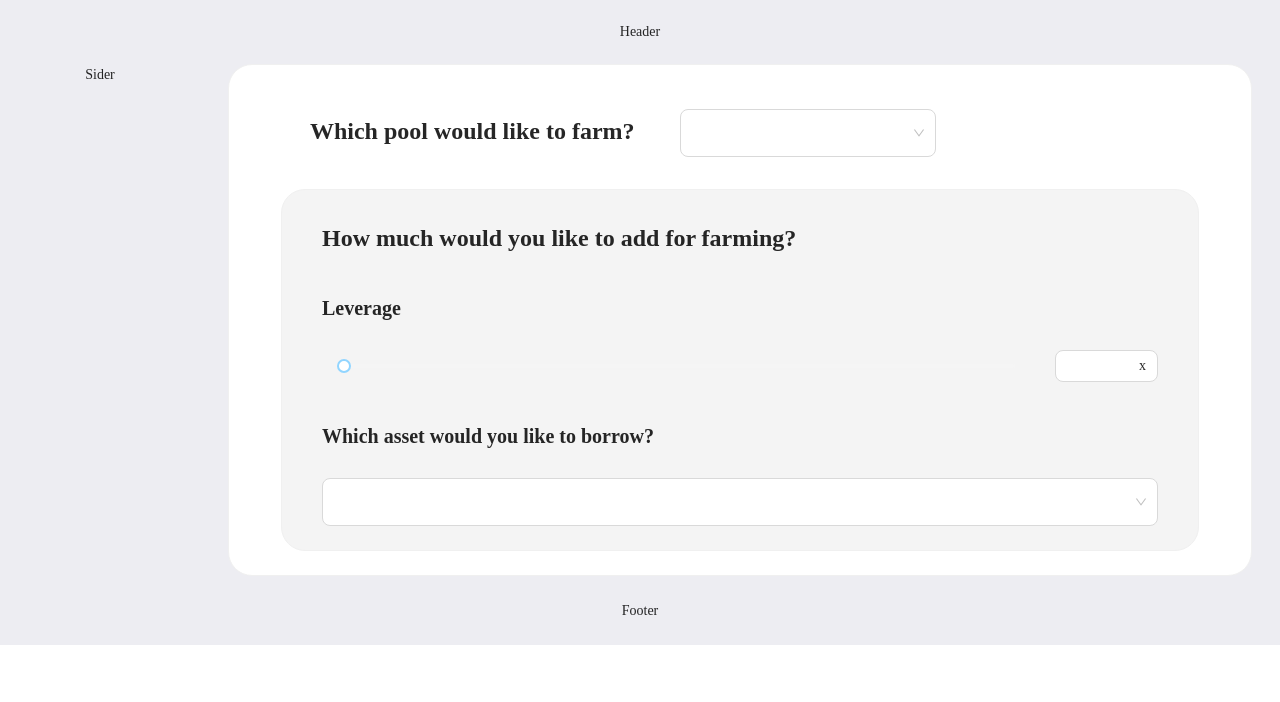
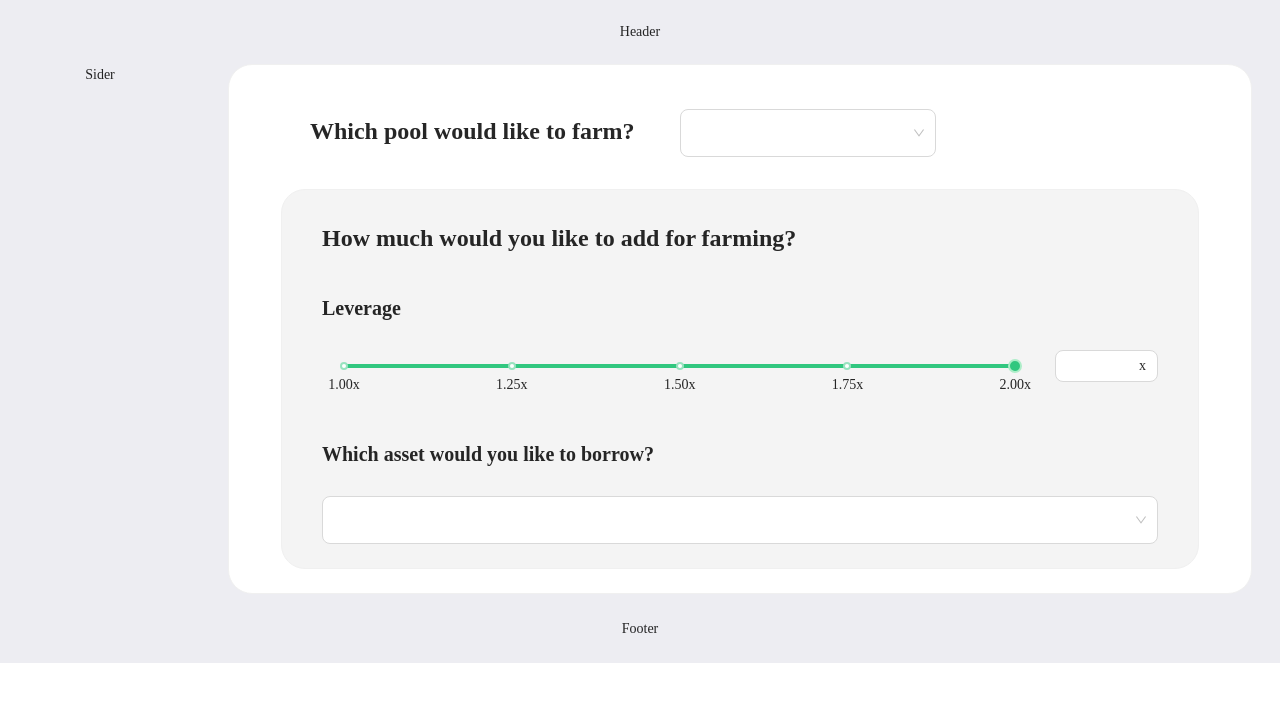
Before and after one commit to autopaca/alpaca-mate, a React (Vite) app: page / in a window 1280 px wide. Shown: the top 702 px of the page. Built offline with nearby package versions, Linux system fonts and the light colour scheme.

Commit message:
update style

```diff
--- a/package.json
+++ b/package.json
@@ -16,6 +16,7 @@
     "@types/react-dom": "^17.0.0",
     "@vitejs/plugin-react-refresh": "^1.3.1",
     "autoprefixer": "^10.2.6",
+    "less": "^4.1.1",
     "postcss": "^8.3.5",
     "tailwindcss": "^2.2.4",
     "typescript": "^4.3.2",
--- a/src/Calculator/index.css
+++ b/src/Calculator/index.css
@@ -6,6 +6,23 @@
 }
 .FarmChoosePosition .c-poolSelector>.ant-select-selector>.ant-select-selection-item {
     display: flex;
+}
+.FarmChoosePosition .c-image__twoStack {
+    display: grid;
+    justify-content: center;
+}
+.FarmChoosePosition .c-image__twoStack .ant-image:first-child {
+    grid-column: 5/span 5;
+    grid-row: 1;
+}
+.FarmChoosePosition .c-image__twoStack .ant-image:last-child {
+    grid-column: 2/span 5;
+    grid-row: 1;
+}
+.FarmChoosePosition .c-image__twoStack--right {
+    grid-column-start: 2;
+    grid-column-end: 4;
+    grid-row: 1;
 }
 .FarmOpenPositionInput .c-card {
     background-color: #f4f4f4;
@@ -46,8 +63,11 @@
     background-color: rgba(255,255,255,var(--tw-bg-opacity));
     border-radius: 9999px;
 }
-.SliderBarInput {
-
+.FarmOpenPositionInput .ant-slider-rail {
+    background-color: #e0e0e0;
+}
+.SliderBarInput .ant-slider-handle, .SliderBarInput .ant-slider-track {
+    background-color: #31c77f;
 }
 .FarmOpenPositionInput .c-assetSelector>.ant-select-selector {
     height: 3rem;
--- a/src/Calculator/index.tsx
+++ b/src/Calculator/index.tsx
@@ -1,6 +1,6 @@
 import React, {useEffect, useState} from 'react';
 import poolMetas from "./poolMetas";
-import {Image, Input, Select, Card, Spin, Row, Col, Space, Slider} from 'antd';
+import {Image, Input, Select, Card, Spin, Row, Col, Space, Slider, Button} from 'antd';
 import "./index.css";
 
 const {Option} = Select;
@@ -80,10 +80,22 @@ function Calculator() {
                                 <span>Which pool would like to farm?</span>
                             </Col>
                             <Col>
-                                <Select className={"c-poolSelector mx-4 w-64"} onChange={choosePool}>
+                                <Select className={"c-poolSelector mx-4 w-64"} onChange={choosePool} dropdownClassName={"FarmChoosePosition"}>
                                     {poolMetas.map((meta, i) => (
                                         <Option value={meta.name} key={`farm-${meta.name}`}>
-                                            <Row align={"middle"}>
+                                            <Row justify={"start"} align={"middle"}>
+                                                <Col>
+                                                    <div className={"c-image__twoStack mr-2"}>
+                                                        <Image
+                                                            className={"h-6 w-6 rounded-full bg-white shadow-md"}
+                                                            src={getCoinUrl(meta.name.split("-")[0])}
+                                                            preview={false}/>
+                                                        <Image
+                                                            className={"h-6 w-6 rounded-full bg-white shadow-md"}
+                                                            src={getCoinUrl(meta.name.split("-")[1])}
+                                                            preview={false}/>
+                                                    </div>
+                                                </Col>
                                                 <Col>
                                                     {meta.name}
                                                 </Col>
@@ -119,8 +131,16 @@ function Calculator() {
                                                     <Row justify={"center"} className={"SliderBarInput"}>
                                                         <Col xs={18} lg={20}>
                                                             <Slider
-                                                                min={0}
-                                                                max={1}
+                                                                marks={{
+                                                                    1: "1.00x",
+                                                                    1.25: "1.25x",
+                                                                    1.5: "1.50x",
+                                                                    1.75: "1.75x",
+                                                                    2: "2.00x",
+                                                                }}
+                                                                defaultValue={2}
+                                                                min={1}
+                                                                max={2}
                                                                 // onChange={this.onChange}
                                                                 // value={typeof inputValue === 'number' ? inputValue : 0}
                                                                 step={0.01}
@@ -139,18 +159,25 @@ function Calculator() {
                                             </Row>
                                             <Row className={"mt-4 lg:mt-7 lg:mx-4"}>
                                                 <Col span={24}>
-                                                    <Select className={"c-assetSelector"}>
+                                                    <Select className={"c-assetSelector"} dropdownClassName={"FarmOpenPositionInput"}>
                                                         {assets.map((asset) => (
                                                             <Option value={asset} key={`borrow-${asset}`}>
                                                                 <Row align={"middle"}>
-                                                                    <Col style={{paddingLeft: "8px", paddingRight: "8px", flex: "0 0 auto"}}>
+                                                                    <Col style={{
+                                                                        paddingLeft: "8px",
+                                                                        paddingRight: "8px",
+                                                                        flex: "0 0 auto"
+                                                                    }}>
                                                                         <img
                                                                             className={"c-assetSelector__optionList__option__icon"}
                                                                             src={getCoinUrl(asset)}
-                                                                            style={{height: "2.25rem"}}
                                                                         />
                                                                     </Col>
-                                                                    <Col style={{paddingLeft: "8px", paddingRight: "8px", flex: "0 0 auto"}}>
+                                                                    <Col style={{
+                                                                        paddingLeft: "8px",
+                                                                        paddingRight: "8px",
+                                                                        flex: "0 0 auto"
+                                                                    }}>
                                                                         {asset}
                                                                     </Col>
                                                                 </Row>
--- a/src/main.tsx
+++ b/src/main.tsx
@@ -1,6 +1,6 @@
 import React from 'react'
 import ReactDOM from 'react-dom'
-import 'antd/dist/antd.css'; // or 'antd/dist/antd.less'
+import 'antd/dist/antd.less'; // or 'antd/dist/antd.less'
 import './index.css'
 import App from './App'
 
--- a/vite.config.ts
+++ b/vite.config.ts
@@ -4,6 +4,16 @@ import reactRefresh from '@vitejs/plugin-react-refresh'
 // https://vitejs.dev/config/
 export default defineConfig({
   plugins: [reactRefresh()],
+  css: {
+    preprocessorOptions: {
+      less: {
+        modifyVars: {
+          'primary-color': '#31c77f'
+        },
+        javascriptEnabled: true
+      }
+    }
+  },
   server: {
     port: 30001
   }
```
Also changed, not shown: 1 other file (tests, documents, lock files or other folders).
